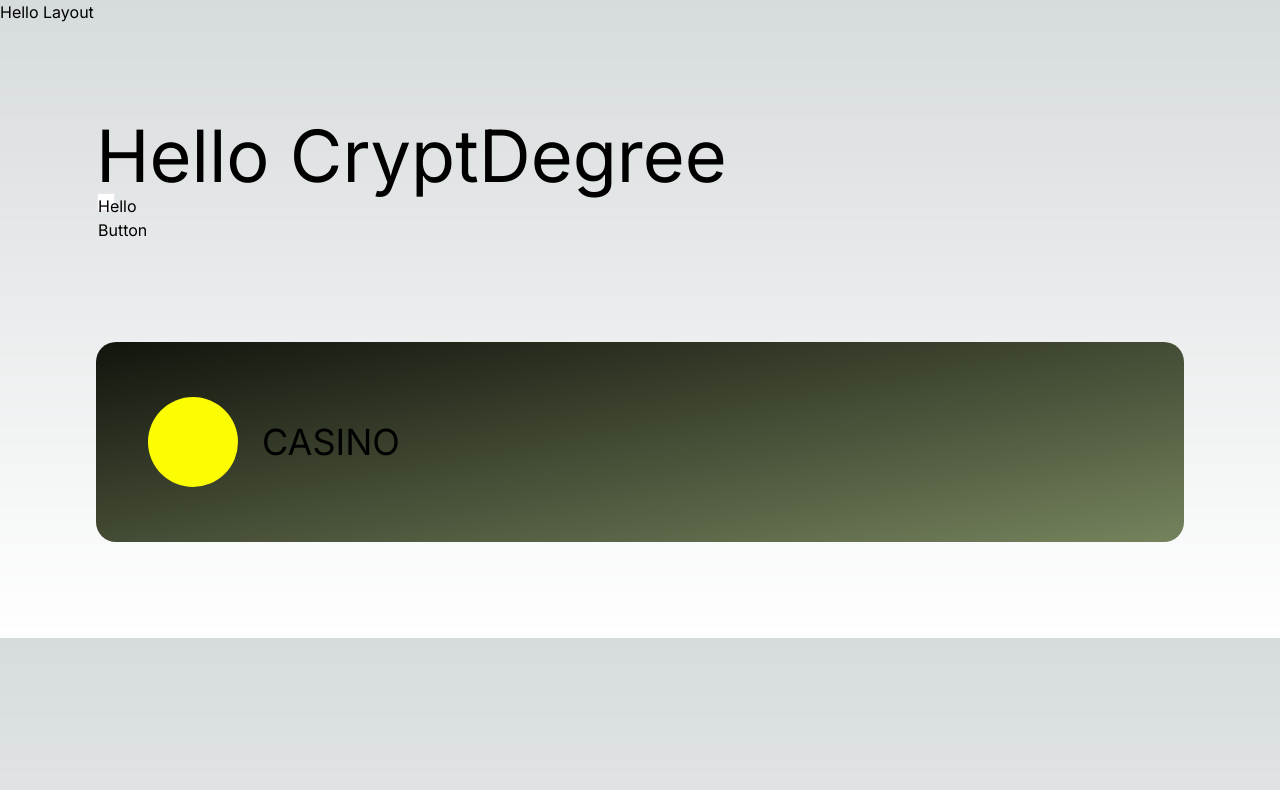
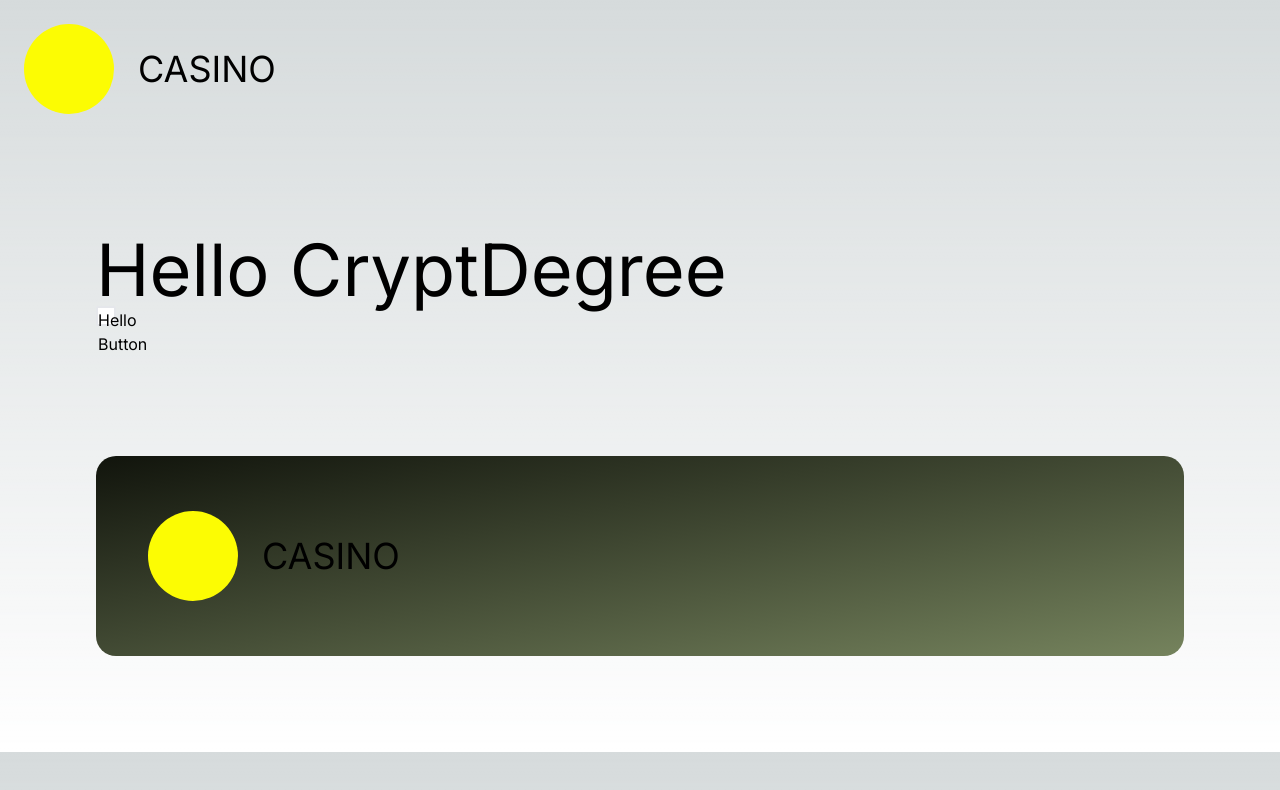
Before and after one commit to wittawink/blastbetbb, a Next.js app: page / in a window 1280 px wide. Shown: the top 790 px of the page. Built offline with nearby package versions, Linux system fonts and the light colour scheme.

Commit message:
WIP: implement LayoutHeader

```diff
--- a/src/app/(main)/layout.tsx
+++ b/src/app/(main)/layout.tsx
@@ -1,3 +1,4 @@
+import LayoutHeader from "@/ui/layout/LayoutHeader";
 import React from "react";
 
 export default function MainLayout({
@@ -5,7 +6,7 @@
 }: Readonly<React.PropsWithChildren<{}>>) {
   return (
     <>
-      Hello Layout
+      <LayoutHeader text={""} />
       <main className="flex flex-grow flex-col">{children}</main>
     </>
   );
--- a/src/ui/layout/LayoutHeader/index.tsx
+++ b/src/ui/layout/LayoutHeader/index.tsx
@@ -1,3 +1,4 @@
+import BaseProfile from "@/ui/base/BaseProfile";
 import React from "react";
 
 interface LayoutHeaderProps {
@@ -5,5 +6,10 @@
 }
 
 export default function LayoutHeader({ text }: LayoutHeaderProps) {
-  return <div className="">{text}</div>;
+  return (
+    <div className="m-[24px] flex flex-col">
+      <BaseProfile profileName={"CASINO"} />
+      <div className="grow" />
+    </div>
+  );
 }
```
